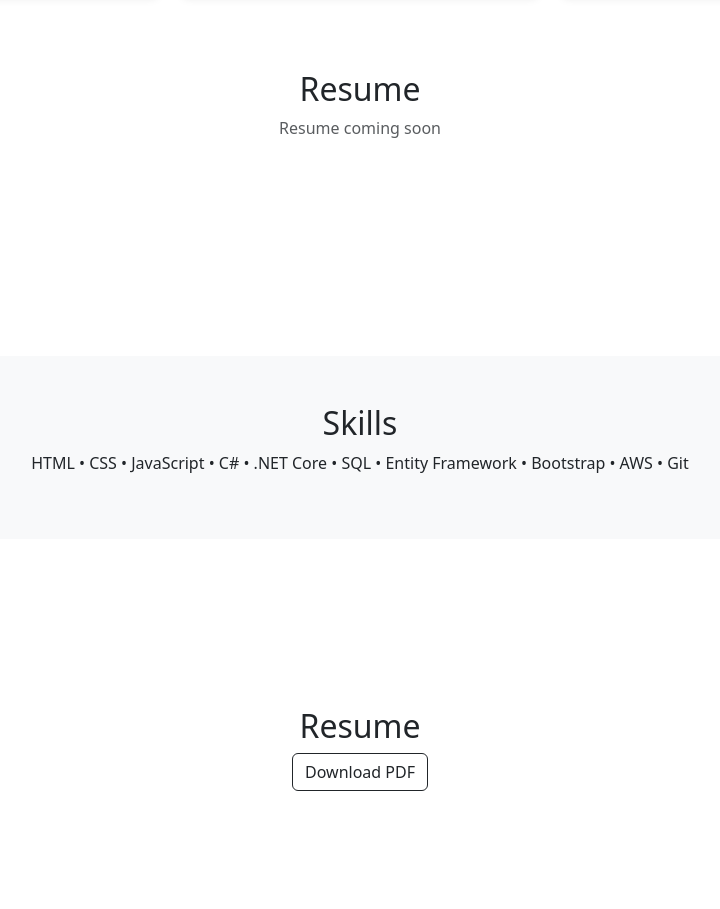
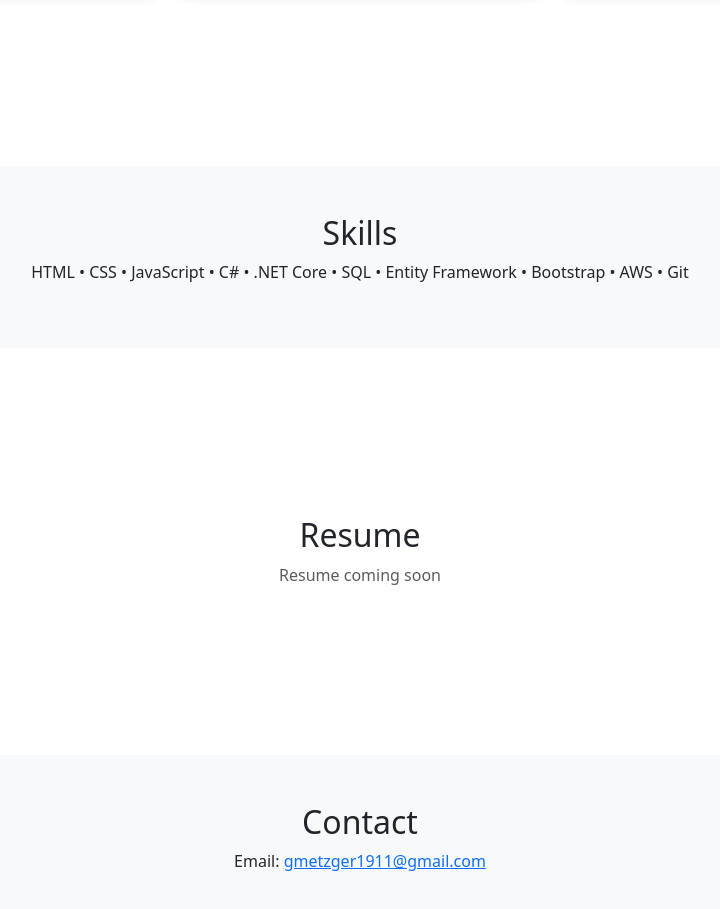
Before and after one commit to TheTechGod/portfolio-next, a Next.js app: page / in a window 1280 px wide. Shown: the part 957-1866 px from the top of the page, without its empty margins (280-1000 px from the left). Built offline with nearby package versions, Linux system fonts and the light colour scheme.

Commit message:
Clean homepage and add Reveal component; single resume section

```diff
--- a/app/page.tsx
+++ b/app/page.tsx
@@ -2,10 +2,9 @@
 
 import { useEffect } from "react";
 import Reveal from "./components/Reveal";
-import Link from "next/link";
 
 export default function HomePage() {
-  // Smooth scroll + close mobile menu after clicking a hash link
+  // Smooth scroll + close mobile menu on click
   useEffect(() => {
     const handler = (e: Event) => {
       const a = e.currentTarget as HTMLAnchorElement;
@@ -58,37 +57,17 @@ export default function HomePage() {
           </button>
           <div className="collapse navbar-collapse" id="navbarNav">
             <ul className="navbar-nav ms-auto">
-              <li className="nav-item">
-                <a className="nav-link" href="#about">
-                  About
-                </a>
-              </li>
-              <li className="nav-item">
-                <a className="nav-link" href="#projects">
-                  Projects
-                </a>
-              </li>
-              <li className="nav-item">
-                <a className="nav-link" href="#skills">
-                  Skills
-                </a>
-              </li>
-              <li className="nav-item">
-                <a className="nav-link" href="#resume">
-                  Resume
-                </a>
-              </li>
-              <li className="nav-item">
-                <a className="nav-link" href="#contact">
-                  Contact
-                </a>
-              </li>
+              <li className="nav-item"><a className="nav-link" href="#about">About</a></li>
+              <li className="nav-item"><a className="nav-link" href="#projects">Projects</a></li>
+              <li className="nav-item"><a className="nav-link" href="#skills">Skills</a></li>
+              <li className="nav-item"><a className="nav-link" href="#resume">Resume</a></li>
+              <li className="nav-item"><a className="nav-link" href="#contact">Contact</a></li>
             </ul>
           </div>
         </div>
       </nav>
 
-      {/* Top anchor / spacer so #home doesn’t hide behind fixed nav */}
+      {/* Top anchor / spacer so #home isn’t hidden under fixed nav */}
       <div id="home" className="nav-spacer" />
 
       {/* About */}
@@ -97,10 +76,9 @@ export default function HomePage() {
           <div className="container">
             <h2>About Me</h2>
             <p>
-              Hi, I’m Geoff Metzger. I build educational platforms, freelance
-              automation tools, and clean web apps under the Integrity
-              Programming brand. Everything I create is rooted in purpose and
-              real-world impact.
+              Hi, I’m Geoff Metzger. I build educational platforms, freelance automation tools,
+              and clean web apps under the Integrity Programming brand. Everything I create is
+              rooted in purpose and real-world impact.
             </p>
           </div>
         </div>
@@ -141,8 +119,7 @@ export default function HomePage() {
                 </div>
               </div>
 
-
-{/* Blog CMS */}
+              {/* Blog CMS (placeholder image) */}
               <div className="col-md-4">
                 <div className="card h-100">
                   <img
@@ -164,7 +141,7 @@ export default function HomePage() {
                 </div>
               </div>
 
-{/* AWS Microsites */}
+              {/* AWS Microsites (placeholder image) */}
               <div className="col-md-4">
                 <div className="card h-100">
                   <img
@@ -184,77 +161,6 @@ export default function HomePage() {
                   </div>
                 </div>
               </div>
-
-{/* Resume Section */}
-<section id="resume" className="py-5 text-center">
-  <div className="container">
-    <h2>Resume</h2>
-    {/* Commented out until resume.pdf is added */}
-    {/*
-    <a
-      href="/resume.pdf"
-      target="_blank"
-      rel="noopener"
-      className="btn btn-outline-dark"
-    >
-      Download PDF
-    </a>
-    */}
-    <p className="text-muted mb-0">Resume coming soon</p>
-  </div>
-</section>
-
-              {/* Blog CMS */}
-              {/*
-  <div className="col-md-4">
-    <div className="card h-100">
-      <img
-        src="/assets/blog-cms-thumb.jpg"
-        className="card-img-top"
-        alt="Screenshot of Blog CMS demo"
-        loading="lazy"
-      />
-      <div className="card-body d-flex flex-column">
-        <h5 className="card-title">Blog CMS</h5>
-        <p className="card-text">
-          CRUD blog admin with S3 image uploads. Clean authoring
-          workflow and role-based access.
-        </p>
-        <div className="mt-auto">
-          <Link href="/case-studies/blog-cms" className="btn btn-primary">
-            Case Study
-          </Link>
-        </div>
-      </div>
-    </div>
-  </div>
-*/}
-
-              {/* AWS Microsites */}
-              {/*
-  <div className="col-md-4">
-    <div className="card h-100">
-      <img
-        src="/assets/aws-micros-thumb.jpg"
-        className="card-img-top"
-        alt="Screenshot of AWS microsites"
-        loading="lazy"
-      />
-      <div className="card-body d-flex flex-column">
-        <h5 className="card-title">AWS Microsites</h5>
-        <p className="card-text">
-          Presigned URL demo + Serverless TODO mock using API
-          Gateway &amp; Lambda.
-        </p>
-        <div className="mt-auto">
-          <Link href="/case-studies/aws-micros" className="btn btn-primary">
-            Case Study
-          </Link>
-        </div>
-      </div>
-    </div>
-  </div>
-*/}
             </div>
           </div>
         </div>
@@ -266,26 +172,18 @@ export default function HomePage() {
           <div className="container">
             <h2>Skills</h2>
             <p>
-              HTML • CSS • JavaScript • C# • .NET Core • SQL • Entity Framework •
-              Bootstrap • AWS • Git
+              HTML • CSS • JavaScript • C# • .NET Core • SQL • Entity Framework • Bootstrap • AWS • Git
             </p>
           </div>
         </div>
       </Reveal>
 
-      {/* Resume */}
+      {/* Resume (single “coming soon” message) */}
       <Reveal>
         <div id="resume" className="py-5 text-center">
           <div className="container">
             <h2>Resume</h2>
-            <a
-              href="/resume.pdf"
-              target="_blank"
-              rel="noopener"
-              className="btn btn-outline-dark"
-            >
-              Download PDF
-            </a>
+            <p className="text-muted mb-0">Resume coming soon</p>
           </div>
         </div>
       </Reveal>
@@ -297,9 +195,7 @@ export default function HomePage() {
             <h2>Contact</h2>
             <p>
               Email:{" "}
-              <a href="mailto:gmetzger1911@gmail.com">
-                gmetzger1911@gmail.com
-              </a>
+              <a href="mailto:gmetzger1911@gmail.com">gmetzger1911@gmail.com</a>
             </p>
           </div>
         </div>
```
Lines whose indentation alone changed are shown as unchanged.
